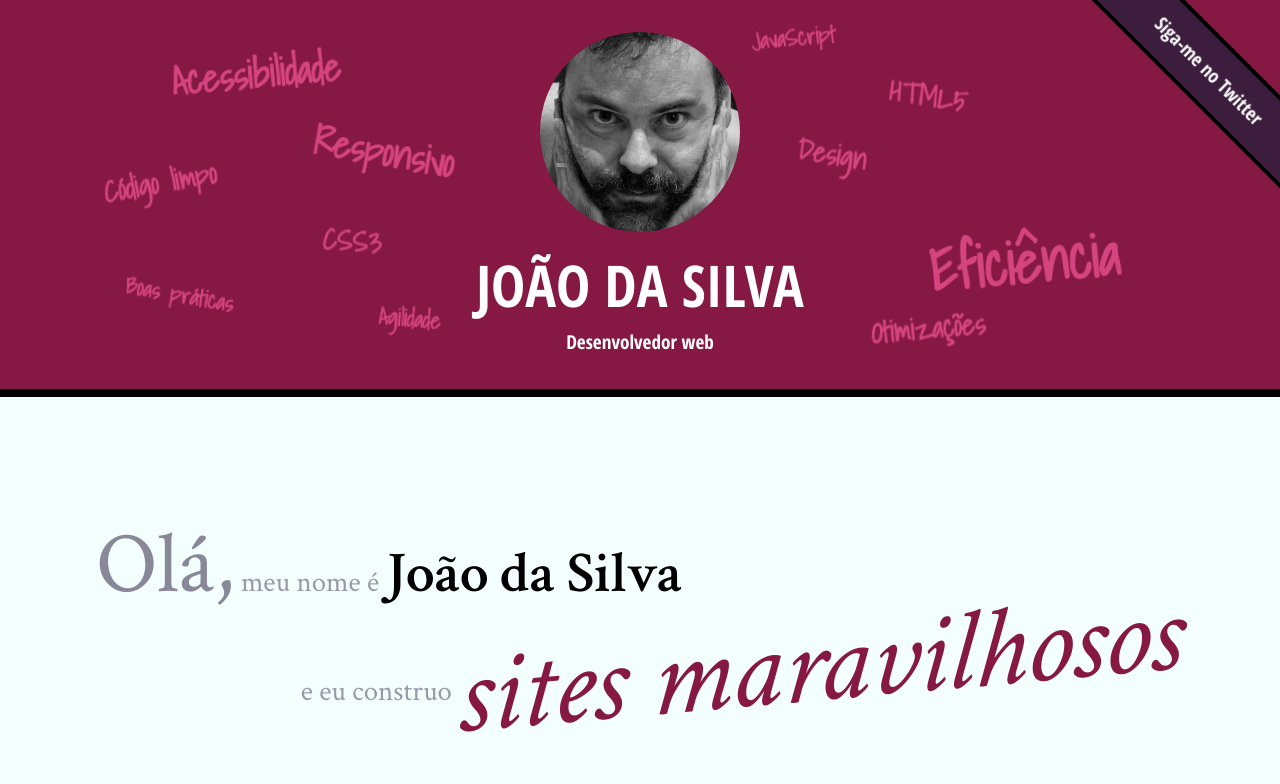
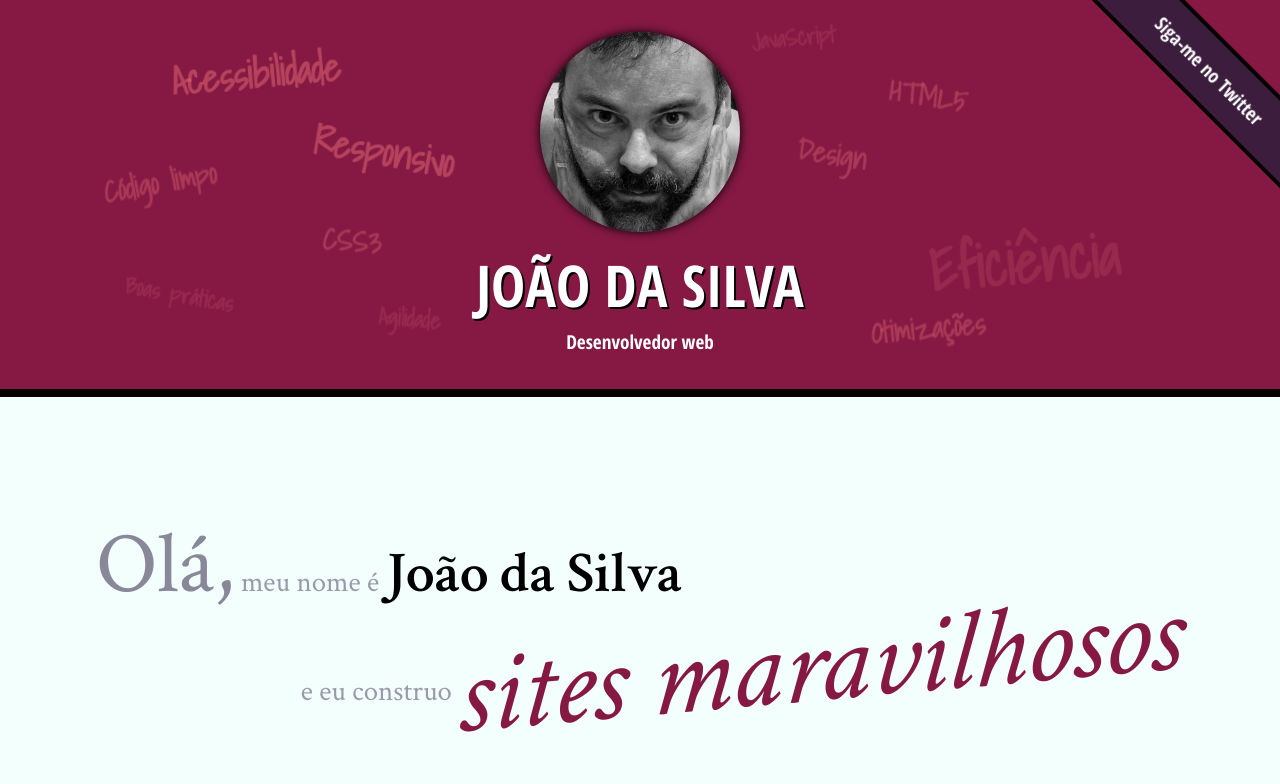
Before and after one commit to edisonfillus/css3, a plain HTML site: page index.html in a window 1280 px wide. Drawn offline with Linux system fonts and the light colour scheme.

Commit message:
text and box shadows

```diff
--- a/css/index.css
+++ b/css/index.css
@@ -13,6 +13,7 @@ body {
 .foto-home {
     height: 200px;
     border-radius: 50%;
+    box-shadow: 0 0 .5em #000;
 }
 .saudacao p {
     font-size: 1.5em;
@@ -82,6 +83,7 @@ body {
     margin: 2em auto;
     display: block;
     text-align: center;
+    box-shadow: 0 0 .5em #000, inset 0 0 .5em #FFF;
 }
 .secao-inicio {
     padding: 2em;
@@ -90,7 +92,9 @@ body {
     font-size: 3em;
     text-transform: uppercase;
     margin-bottom: .5em;
+    text-shadow: 2px 2px #000;
 }
+
 .trabalhos {
     background-color: #3C1D3D;
     border-top: .5em solid #000;
@@ -134,6 +138,9 @@ footer {
     color: #FFF;
     padding: 2em;
 }
+
+
+
 footer h2 {
     font-size: 3em;
 }
@@ -157,73 +164,84 @@ main {
 .palavra-home {
     font-family: "Shadows Into Light", cursive;
     font-weight: bold;
-    color: #D5447E;
+    color: rgba(255, 127, 127, 0.5);
     position: absolute;
 }
 .eficiencia {
     top: 50%;
     left: 60%;
-    transform: translate(-50%, -50%) rotate(-5deg) translateZ(4px) scale(0.25);
+    transform: translate(-50%, -50%) translateZ(4px) rotate(-5deg) scale(.25);
+    opacity: .3;
 }
 
 .boas-praticas {
     top: 70%;
     left: 20%;
-    transform: translate(-50%, -50%) rotate(10deg) translateZ(1px) scale(0.25);
+    transform: translate(-50%, -50%) translateZ(1px) rotate(10deg) scale(.25);
+    opacity: .3;
 }
 
 .codigo-limpo {
     top: 45%;
     left: 25%;
-    transform: translate(-50%, -50%) rotate(-10deg) translateZ(2px) scale(0.25);
+    transform: translate(-50%, -50%) translateZ(2px) rotate(-10deg) scale(.25);
+    opacity: .6;
 }
 
 .css3 {
     top: 55%;
     left: 35%;
-    transform: translate(-50%, -50%) rotate(5deg) translateZ(2px) scale(0.25);
+    transform: translate(-50%, -50%) translateZ(2px) rotate(5deg) scale(.25);
+    opacity: .6;
 }
 
 .html5 {
     top: 30%;
     left: 65%;
-    transform: translate(-50%, -50%) rotate(10deg) translateZ(2px) scale(0.25);
+    transform: translate(-50%, -50%) translateZ(2px) rotate(10deg) scale(.25);
+    opacity: .6;
 }
 
 .javascript {
     top: 15%;
     left: 60%;
-    transform: translate(-50%, -50%) rotate(-5deg) translateZ(1px) scale(0.25);
+    transform: translate(-50%, -50%) translateZ(1px) rotate(-5deg) scale(.25);
+    opacity: .3;
 }
 
 .acessibilidade {
     top: 30%;
     left: 35%;
-    transform: translate(-50%, -50%) rotate(-5deg) translateZ(3px) scale(0.25);
+    transform: translate(-50%, -50%) translateZ(3px) rotate(-5deg) scale(.25);
+    opacity: .8;
 }
 
 .responsivo {
     top: 40%;
     left: 40%;
-    transform: translate(-50%, -50%) rotate(10deg) translateZ(3px) scale(0.25);
+    transform: translate(-50%, -50%) translateZ(3px) rotate(10deg) scale(.25);
+    opacity: .8;
 }
 
 .otimizacoes {
     top: 70%;
     left: 65%;
-    transform: translate(-50%, -50%) rotate(-5deg) translateZ(2px) scale(0.25);
+    transform: translate(-50%, -50%) translateZ(2px) rotate(-5deg) scale(.25);
+    opacity: .6;
 }
 
 .agilidade {
     top: 75%;
     left: 35%;
-    transform: translate(-50%, -50%) rotate(5deg) translateZ(1px) scale(0.25);
+    transform: translate(-50%, -50%) translateZ(1px) rotate(5deg) scale(.25);
+    opacity: .3;
 }
 
 .design {
     top: 40%;
     left: 60%;
-    transform: translate(-50%, -50%) rotate(10deg) translateZ(2px) scale(0.25);
+    transform: translate(-50%, -50%) translateZ(2px) rotate(10deg) scale(.25);
+    opacity: .6;
 }
 .titulo-principal {
     position: relative;
@@ -244,3 +262,17 @@ main {
 .blog .mais-recente a {
     color: #F26;
 }
+.modal{
+    width: 20%;
+    background-color: #FFF;
+    position: fixed;
+    top: 50%;
+    left: 50%;
+    transform: translate(-50%, -50%);
+    z-index: 9999;
+    box-shadow: 0px 0px 0px 9999px rgba(0, 0, 0, 0.75);
+    padding: 10% 3%;
+    text-align: center;
+    font-size: 2em;
+    visibility: hidden;
+}
--- a/css/portfolio.css
+++ b/css/portfolio.css
@@ -11,4 +11,5 @@
 
 .portfolio img {
     width: 100%;
+    box-shadow: 0 0 4px #000;
 }
--- a/css/site.css
+++ b/css/site.css
@@ -14,6 +14,7 @@ h2,
 h1 {
     text-transform: uppercase;
     font-size: 3em;
+    text-shadow: 2px 2px 0 #000;
 }
 
 .titulo-principal {
@@ -57,8 +58,8 @@ main p {
 }
 
 .rodape-pagina {
-    background-color: #000;
-    color: #F2FFFC;
+    background-color: rgba(0,0,0,.3);
+    color: #000;
     padding: 1em;
     clear: both;
     position: fixed;
--- a/index.html
+++ b/index.html
@@ -12,6 +12,7 @@
     <link rel="stylesheet" href="http://fonts.googleapis.com/css?family=Shadows+Into+Light">
 </head>
 <body>
+    <div class="modal">Parabêns, você encontrou o site do João da Silva!</div>
     <header class="titulo-principal">
         <img class="foto-home" src="imagens/eu.jpg" alt="Foto de João da Silva">
         <h1>João da Silva</h1>
```
